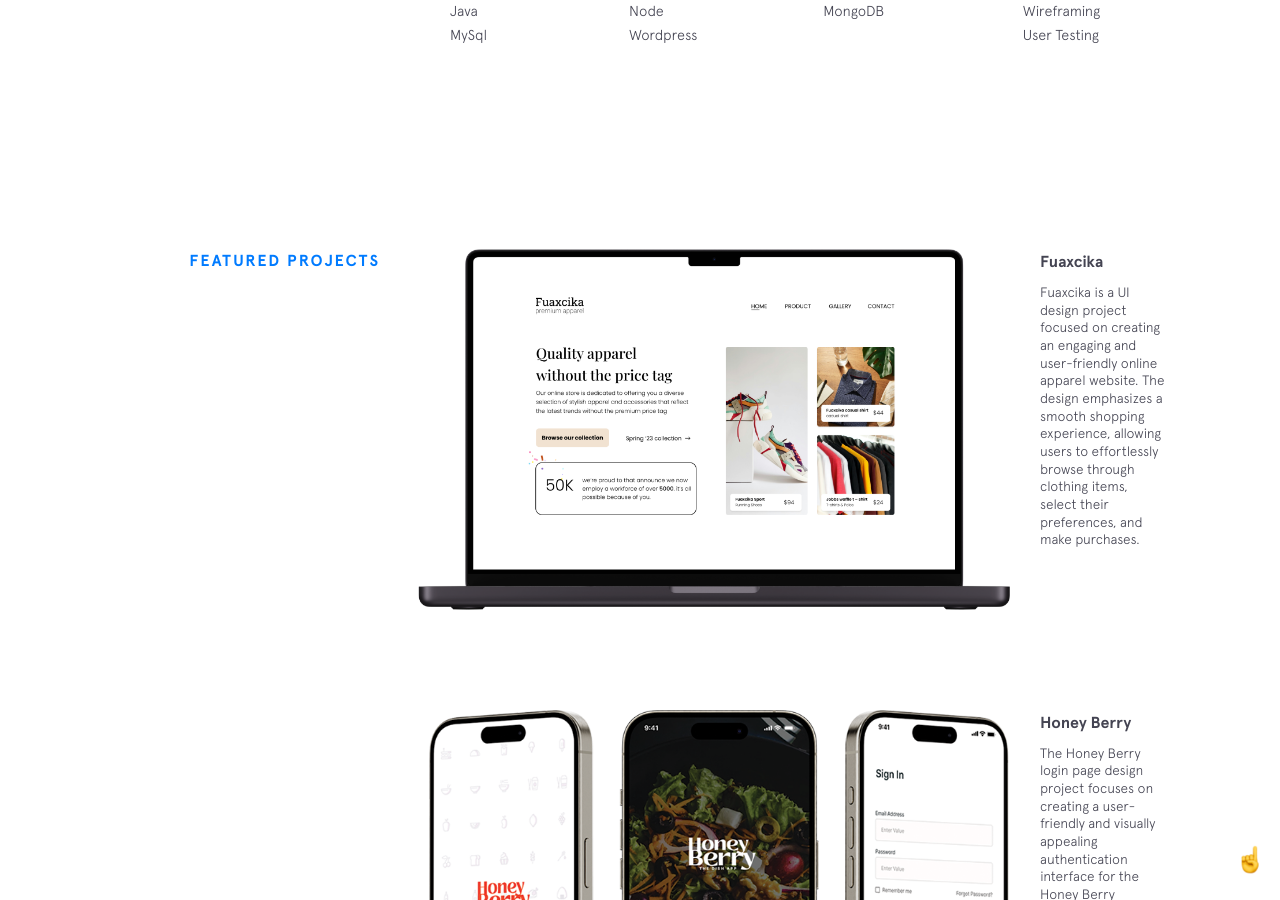
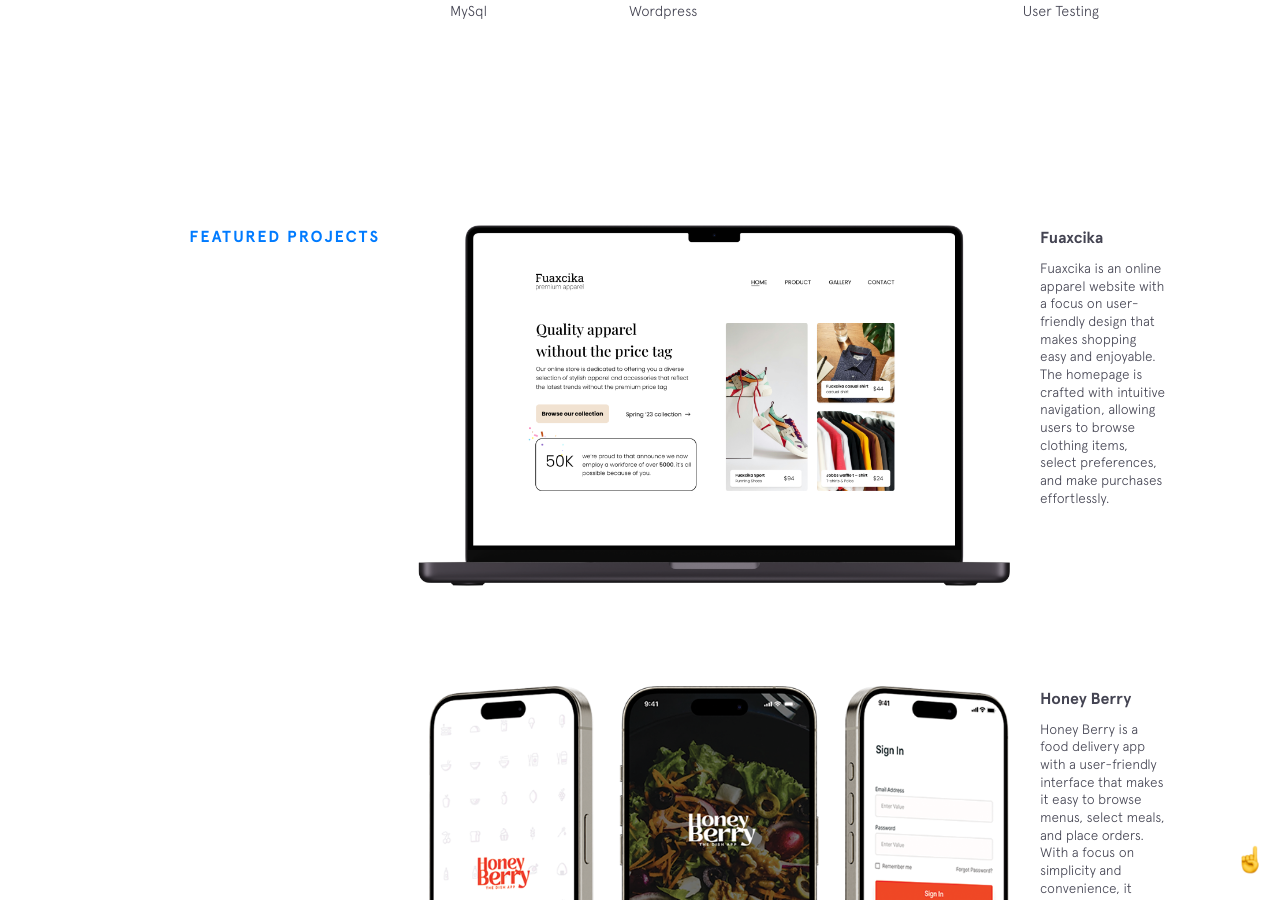
Before and after one commit to nadunsudeepa/Web-v1-Copy, a Jekyll site: the page index.html, which Jekyll copies as it is, in a window 1280 px wide and 900 px high, scrolled down 1570 px. Built offline with Jekyll 4.4.1, drawn with Linux system fonts in a browser that asks for light colours; nearby versions of some CDN libraries; some of the changed text lies outside the part shown.

Commit message:
Update featured project index.html

```diff
--- a/index.html
+++ b/index.html
@@ -45,8 +45,8 @@
             <div class="section__title">Background</div>
             <div class="section__content">
                 <p>I have completed my Higher National Diploma in Software Engineering at the National Institute of Business Management (NIBM).</p>
-                <p>I enjoy bridging the gap between technology and design, combining my technical knowledge with a keen eye for design to create beautiful products. My goal is to always build applications that are scalable and efficient under the
-                    hood while providing engaging, pixel-perfect user experiences.</p>
+                <p>I enjoy bridging the gap between technology and design, combining my technical knowledge with a keen eye for design to create beautiful products.
+                    My goal is to always build applications that are scalable and efficient, with pixel-perfect user experiences.</p>
 
                 <!-- Status Commented Out-->
                 <a class="status" href="" target="_blank">
@@ -122,7 +122,8 @@
                         <div class="project__name">
                             <a href="" target="_blank">Fuaxcika</a>
                         </div>
-                        <p>Fuaxcika is a UI design project focused on creating an engaging and user-friendly online apparel website. The design emphasizes a smooth shopping experience, allowing users to effortlessly browse through clothing items, select their preferences, and make purchases.</p>
+                        <p>Fuaxcika is an online apparel website with a focus on user-friendly design that makes shopping easy and enjoyable.
+                            The homepage is crafted with intuitive navigation, allowing users to browse clothing items, select preferences, and make purchases effortlessly.</p>
                     </figcaption>
                 </div>
 
@@ -139,8 +140,8 @@
                         <div class="project__name">
                             <a href="" target="_blank">Honey Berry</a>
                         </div>
-                        <p>The Honey Berry login page design project focuses on creating a user-friendly and visually appealing authentication interface for the Honey Berry platform.
-                            The design centers around a clean and intuitive layout, featuring Honey Berry logo, a clear call-to-action buttons and well-structured login form.</p>
+                        <p>Honey Berry is a food delivery app with a user-friendly interface that makes it easy to browse menus, select meals, and place orders. With a focus on simplicity and convenience,
+                            it provides quick access to a variety of food options, delivering delicious meals right to your doorstep with just a few taps.</p>
                     </figcaption>
                 </div>
                     <!--
```
